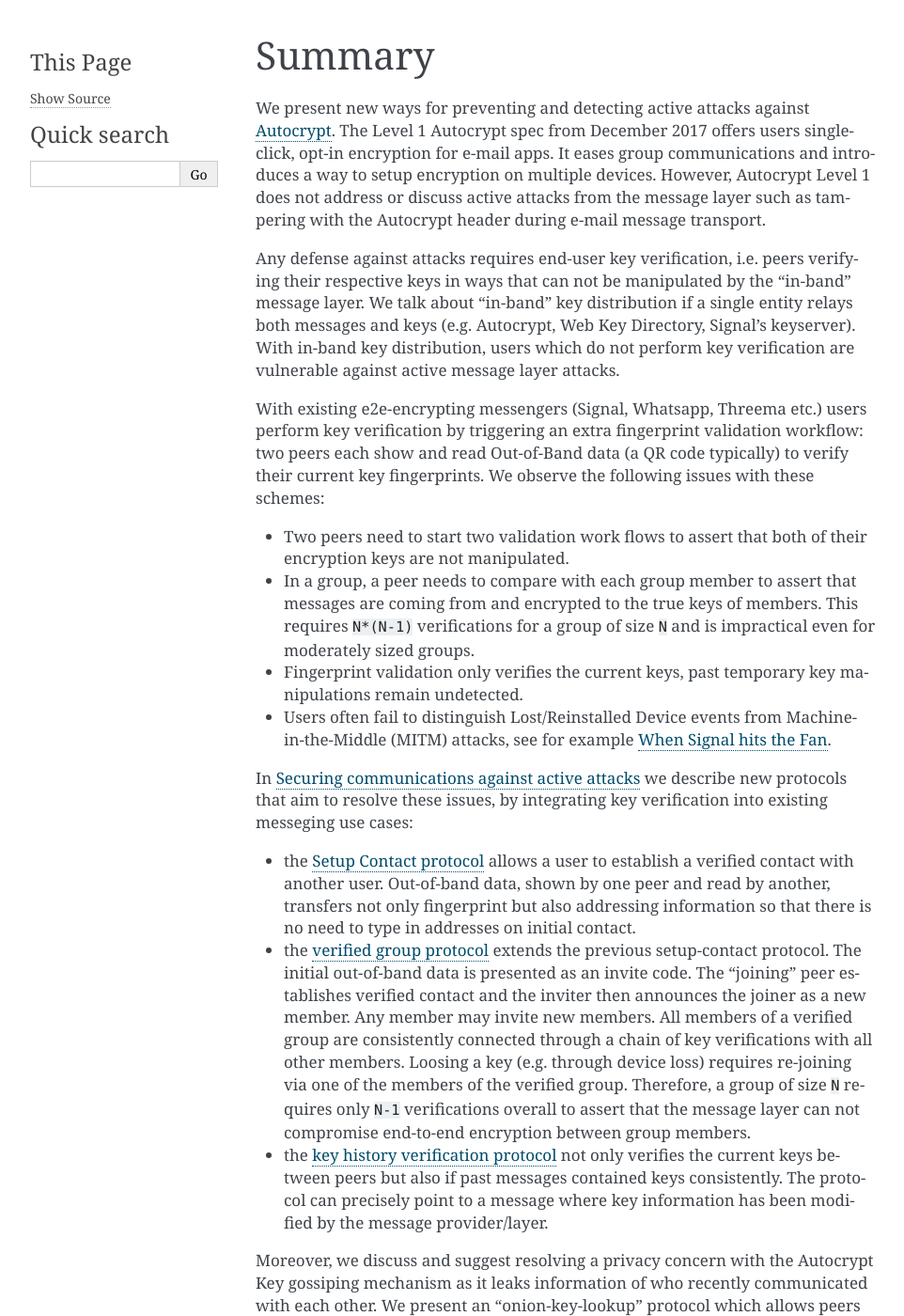
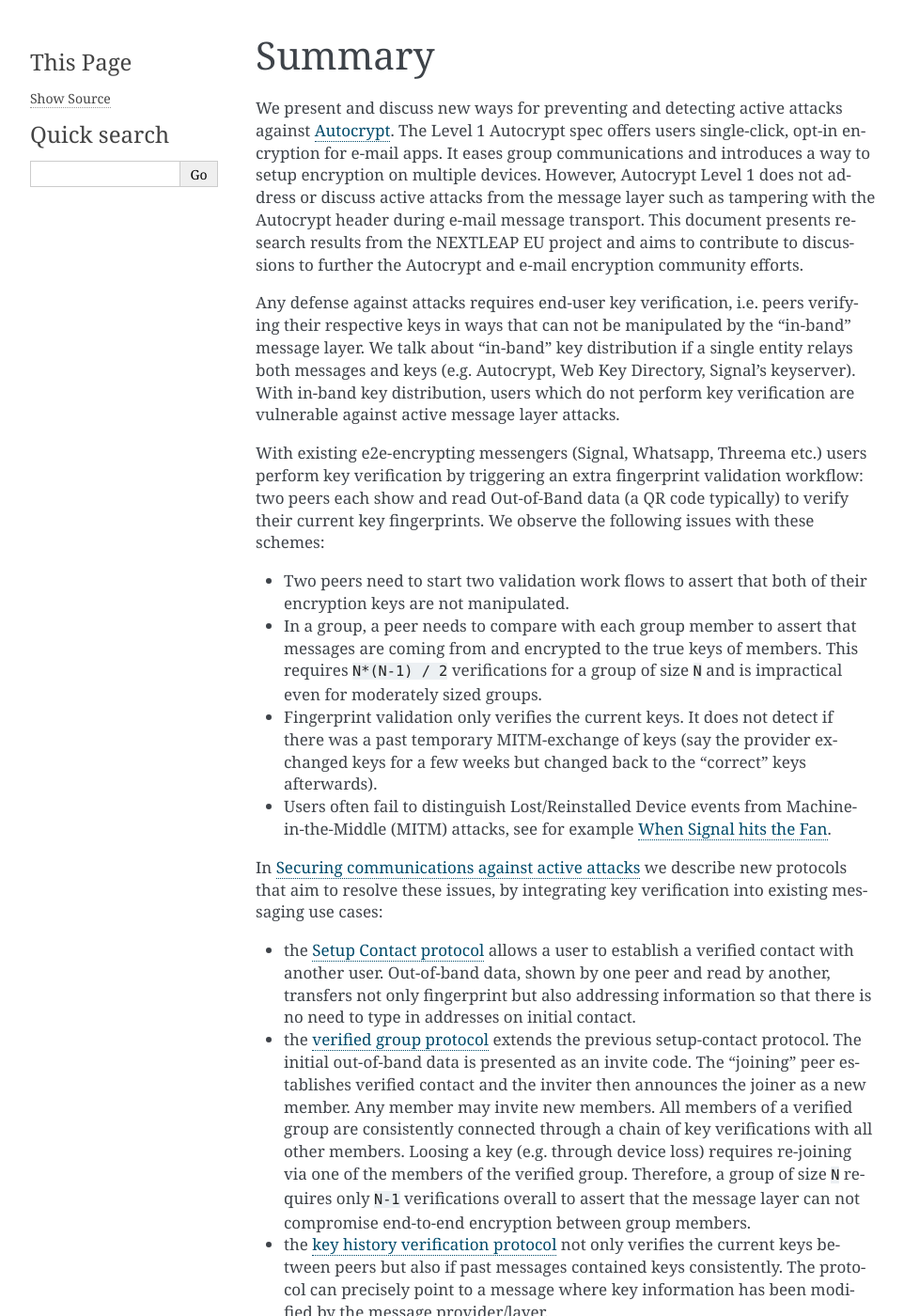
Before and after one commit to nextleap-project/countermitm, a Sphinx documentation site: the page built from source/summary.rst, in a window 1280 px wide and 1400 px high. Shown: the whole window at 94% size, without its empty margins (148-1110 px from the left). Built offline with Sphinx 7.4.7, drawn with Linux system fonts in a browser that asks for light colours.

Commit message:
a few clarifications triggered by a little review by neal

```diff
--- a/source/new.rst
+++ b/source/new.rst
@@ -3,7 +3,7 @@
 ==============================================
 
 Autocrypt-enabled e-mail apps like https://delta.chat implement
-longer-lived groups as is typical for messenging apps (Whatsapp, Signal etc.).
+longer-lived groups as is typical for messaging apps (Whatsapp, Signal etc.).
 Earlier chapters discussed opportunistic techniques to increase the likelyhood
 for detecting active attacks, without introducing new work flows or
 new network messages between peers. In this section we discuss
@@ -95,7 +95,7 @@
    - a ``TYPE=vc-INVITENUMBER`` where the ``INVITENUMBER`` is a small
      random number which Bob sends back to Alice in step 2b so that her device
      can in step 3 automatically accept Bob's contact request. (Usually
-     a new contact needs to be manually affirmed in most messenging apps).
+     a new contact needs to be manually affirmed in most messaging apps).
 
    - a random secret ``AUTH`` which Bob uses in step 4 to authenaticate
      with Alice.
--- a/source/summary.rst
+++ b/source/summary.rst
@@ -1,14 +1,17 @@
 Summary
 =======
 
-We present new ways for preventing and detecting active
-attacks against Autocrypt_. The Level 1 Autocrypt spec from
-December 2017 offers users single-click, opt-in encryption for e-mail apps.
+We present and discuss new ways for preventing and detecting active
+attacks against Autocrypt_. The Level 1 Autocrypt spec
+offers users single-click, opt-in encryption for e-mail apps.
 It eases group communications and
 introduces a way to setup encryption on multiple devices.
 However, Autocrypt Level 1 does not address or discuss active attacks
 from the message layer such as tampering
 with the Autocrypt header during e-mail message transport.
+This document presents research results from the NEXTLEAP EU project
+and aims to contribute to discussions to further the Autocrypt and
+e-mail encryption community efforts.
 
 Any defense against attacks requires end-user key verification,
 i.e. peers verifying their respective keys in ways that can not be manipulated
@@ -29,18 +32,19 @@
 
 - In a group, a peer needs to compare with each group member to assert
   that messages are coming from and encrypted to the true keys of members.
-  This requires ``N*(N-1)`` verifications for a group of size ``N``
+  This requires ``N*(N-1) / 2`` verifications for a group of size ``N``
   and is impractical even for moderately sized groups.
 
-- Fingerprint validation only verifies the current keys,
-  past temporary key manipulations remain undetected.
+- Fingerprint validation only verifies the current keys. It does not
+  detect if there was a past temporary MITM-exchange of keys (say the provider
+  exchanged keys for a few weeks but changed back to the "correct" keys afterwards).
 
 - Users often fail to distinguish Lost/Reinstalled Device events
   from Machine-in-the-Middle (MITM) attacks, see for example
   `When Signal hits the Fan <https://eurousec.secuso.org/2016/presentations/WhenSignalHitsFan.pdf>`_.
 
 In :doc:`new` we describe new protocols that aim to resolve these issues,
-by integrating key verification into existing messeging use cases:
+by integrating key verification into existing messaging use cases:
 
 - the :ref:`Setup Contact protocol <setup-contact>` allows a user
   to establish a verified contact with another user.
```
